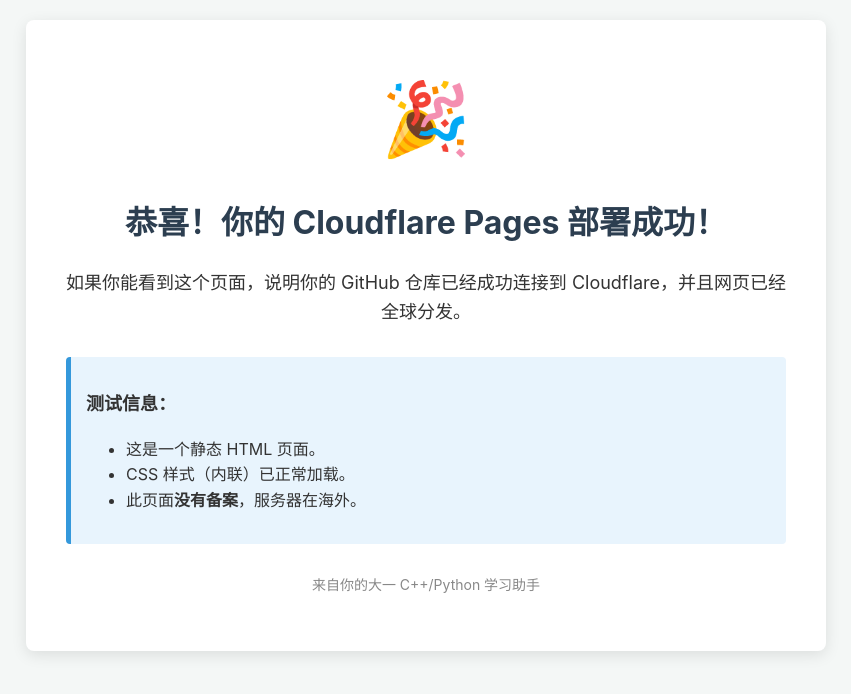
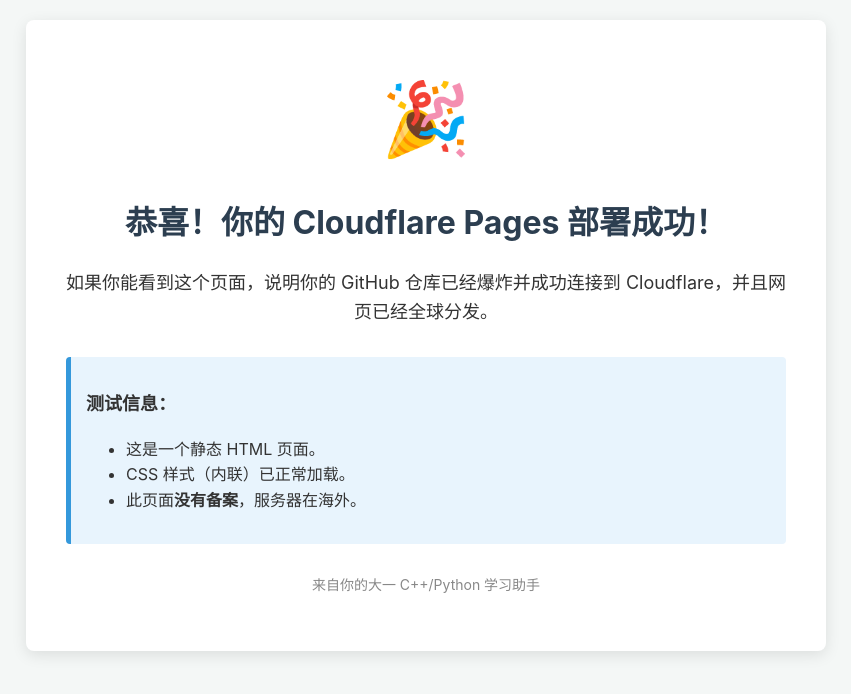
Before and after one commit to Leumc/NoteBook, a plain HTML site: page index.html in a window 1280 px wide. Shown: the whole page, without its empty margins (214-1065 px from the left). Drawn offline with Linux system fonts and the light colour scheme.

Commit message:
Update index.html
修改测试

```diff
--- a/index.html
+++ b/index.html
@@ -53,7 +53,7 @@
     <div class="container">
         <div class="success-icon">🎉</div>
         <h1>恭喜！你的 Cloudflare Pages 部署成功！</h1>
-        <p>如果你能看到这个页面，说明你的 GitHub 仓库已经成功连接到 Cloudflare，并且网页已经全球分发。</p>
+        <p>如果你能看到这个页面，说明你的 GitHub 仓库已经爆炸并成功连接到 Cloudflare，并且网页已经全球分发。</p>
 
         <div class="info">
             <p><strong>测试信息：</strong></p>
```
